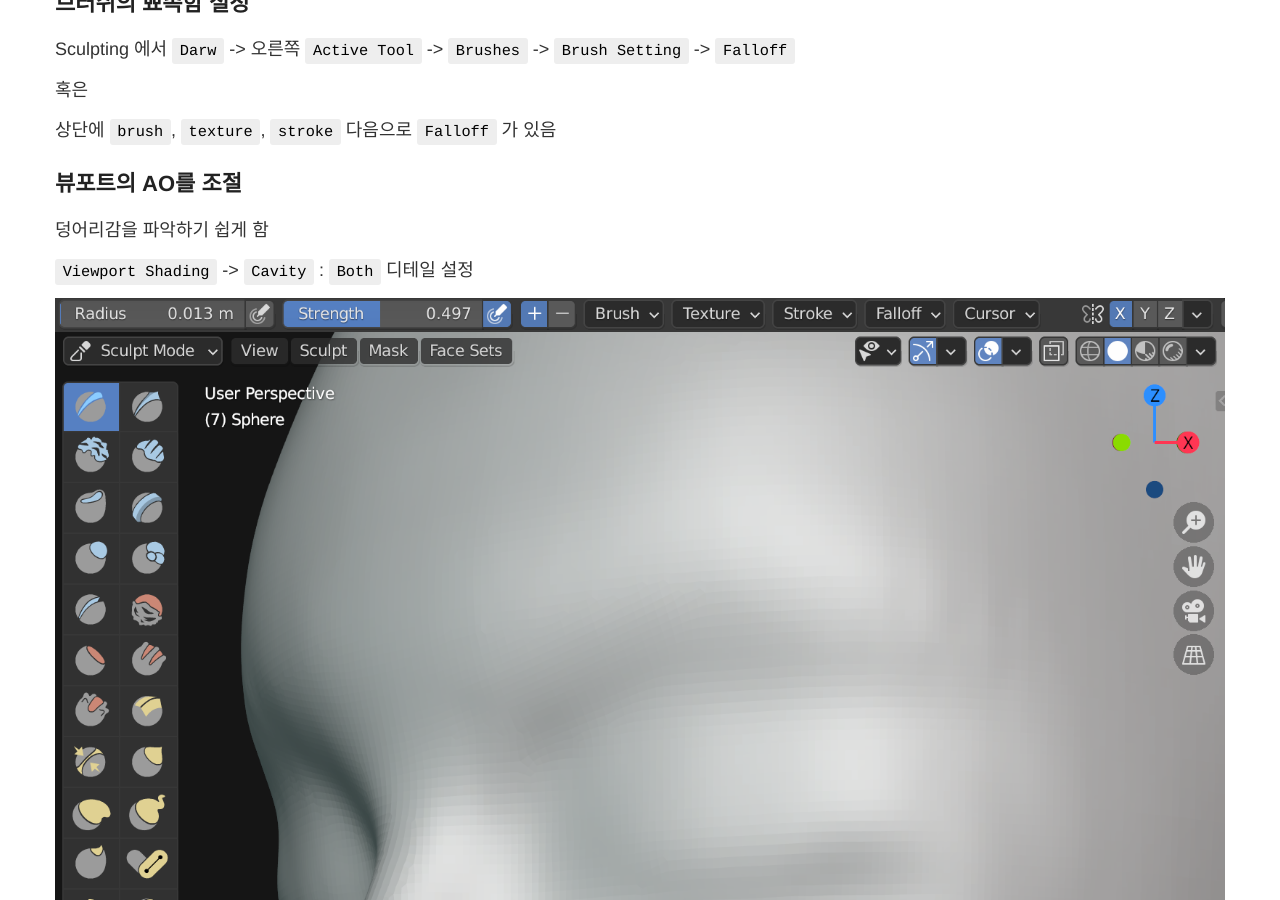
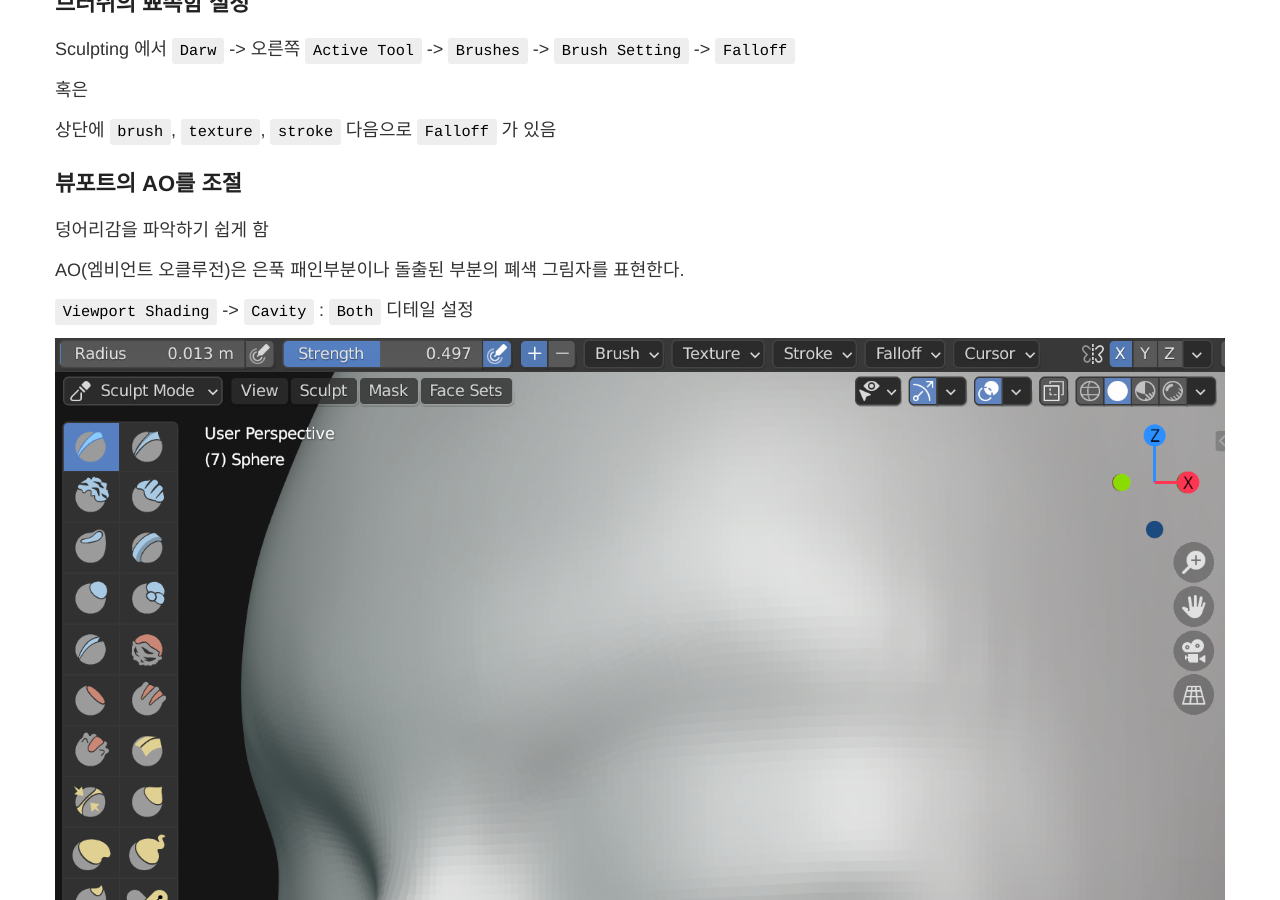
Before and after one commit to keemeesuu/keemeesuu.github.io, a Jekyll site: the page built from _posts/blender/2021-01-28-Tip.md, in a window 1280 px wide and 900 px high, scrolled down 428 px. Built offline with Jekyll 4.4.1, drawn with Linux system fonts in a browser that asks for light colours.

Commit message:
Update 2021-01-28-Tip.md

```diff
--- a/_posts/blender/2021-01-28-Tip.md
+++ b/_posts/blender/2021-01-28-Tip.md
@@ -27,6 +27,8 @@ Sculpting 에서 `Darw` ->  오른쪽 `Active Tool` -> `Brushes` -> `Brush Setti
 
 덩어리감을 파악하기 쉽게 함
 
+AO(엠비언트 오클루전)은 은푹 패인부분이나 돌출된 부분의 폐색 그림자를 표현한다.
+
 `Viewport Shading` -> `Cavity` : `Both` 디테일 설정
 
 ![Cavity AO](/images/blender/Screen Shot 2021-01-29 at 12.41.01 PM.png)
```
